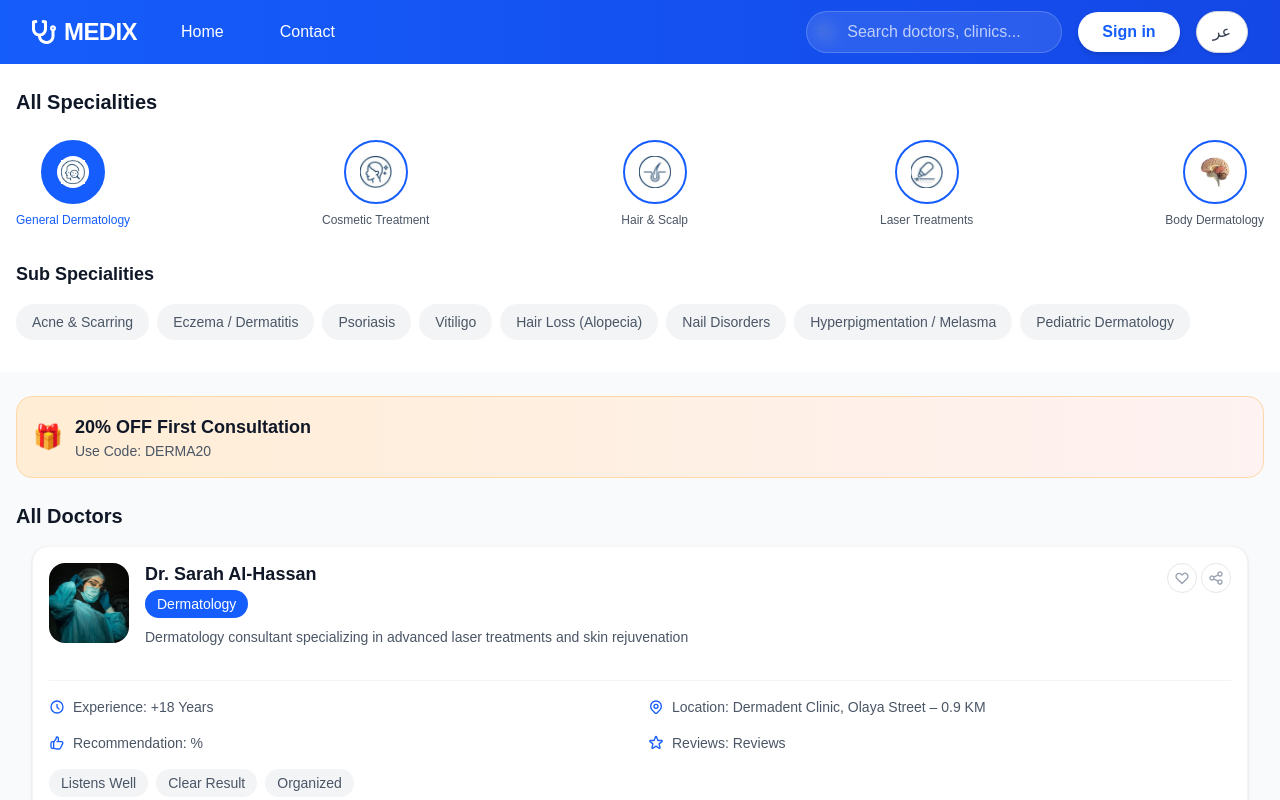
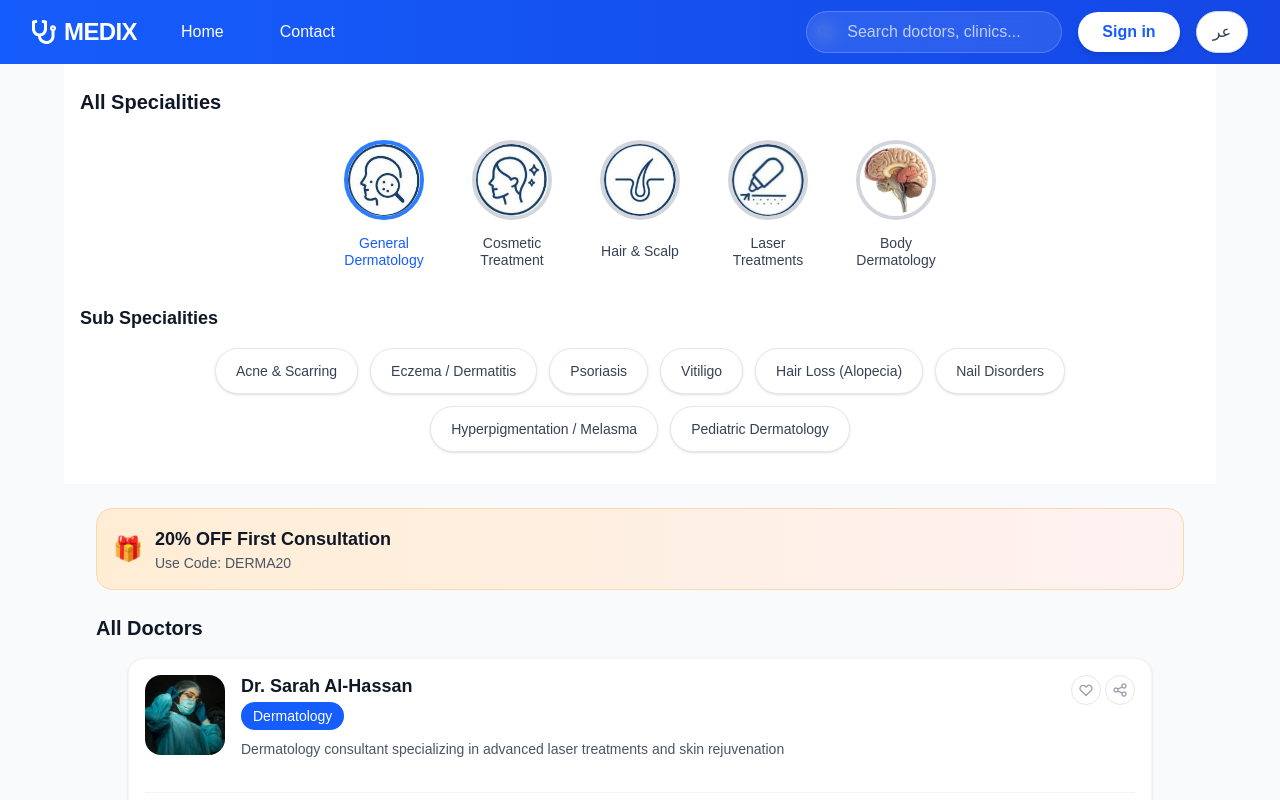
Before and after one commit to Medix-Organization/medix, a Next.js app: page /en/home in a window 1280 px wide. Shown: the top 800 px of the page. Built offline with nearby package versions, Linux system fonts and the light colour scheme; no server answers.

Commit message:
fixed some stylings

```diff
--- a/app/[locale]/doctor-profile/[[...id]]/page.tsx
+++ b/app/[locale]/doctor-profile/[[...id]]/page.tsx
@@ -9,8 +9,8 @@ const Page = async ({ params }: { params: Promise<any> }) => {
   const id = await params;
   console.log("ID from params:", id.id[0]);
   return (
-    <main className="flex flex-col lg:flex-row gap-4 p-4 md:p-6 bg-gray-50 text-gray-800 lg:h-screen lg:overflow-hidden mb-20 md:mb-0">
-      <section className="flex flex-col lg:flex-[1] lg:max-w-sm w-full bg-white rounded-lg shadow-md p-4 md:p-6 h-fit lg:self-start">
+    <main className="flex flex-col lg:flex-row gap-4 p-4 md:p-6  text-gray-800 mb-20 md:mb-0 md:max-w-5xl md:mx-auto lg:max-w-6xl xl:max-w-6xl xl:px-8">
+      <section className="flex flex-col lg:flex-[0.8] lg:max-w-sm w-full bg-white rounded-lg shadow-md p-4 md:p-6 h-fit lg:self-start">
         <section className="">
           <section className="flex flex-col sm:flex-row items-center sm:items-start gap-4">
             <div className="flex-shrink-0">
@@ -74,7 +74,7 @@ const Page = async ({ params }: { params: Promise<any> }) => {
           <p className="text-sm font-semibold text-blue-600">Consultation 350 SAR</p>
         </div>
       </section>
-      <section className="flex flex-col lg:flex-[2] w-full bg-white rounded-lg shadow-md p-4 md:p-6 lg:overflow-y-auto lg:max-h-full">
+      <section className="flex flex-col lg:flex-[1.2] w-full bg-white rounded-lg shadow-md p-4 md:p-6">
         <h1 className="text-2xl font-bold mb-4">Doctor Profile</h1>
         <Tabs />
       </section>
--- a/app/[locale]/home/page.tsx
+++ b/app/[locale]/home/page.tsx
@@ -8,9 +8,11 @@ export default function HomePage() {
   return (
     <div className="min-h-screen w-full bg-gray-50 text-gray-800">
       <main className="w-full">
+        {/* Container for larger screens */}
+        <div className="md:max-w-4xl md:mx-auto lg:max-w-5xl xl:max-w-6xl">
           <SpecialitiesAndSubs />
           <PromoBanner />
-        <section className="px-4 pb-6">
+          <section className="px-4 pb-6 md:px-6 lg:px-8">
             <h3 className="text-xl font-bold text-gray-900 mb-4">All Doctors</h3>
             <div className="space-y-0">
               {doctors.map((d) => (
@@ -18,6 +20,7 @@ export default function HomePage() {
               ))}
             </div>
           </section>
+        </div>
       </main>
     </div>
   );
--- a/app/components/NavBar.tsx
+++ b/app/components/NavBar.tsx
@@ -1,6 +1,6 @@
 import { getTranslations } from "next-intl/server";
 import { SignInButton, SignedIn, SignedOut, UserButton } from "@clerk/nextjs";
-import { FaSearch, FaStethoscope, FaHome, FaUserMd, FaPhone } from "react-icons/fa";
+import { FaSearch, FaStethoscope, FaHome, FaUserMd, FaPhone, FaUser } from "react-icons/fa";
 import ToggleLanguageButton from "./ToggleLanguageButton";
 import { Link } from "@/i18n/navigation";
 
@@ -124,9 +124,7 @@ const NavBar = async () => {
             <SignedOut>
               <SignInButton>
                 <button className="flex flex-col items-center gap-1 text-gray-600 hover:text-blue-600 transition-colors">
-                  <div className="w-5 h-5 rounded-full bg-gray-200 flex items-center justify-center">
-                    <span className="text-xs font-bold text-gray-600">?</span>
-                  </div>
+                  <FaUser className="text-lg" />
                   <span className="text-xs font-medium truncate">{t('signIn')}</span>
                 </button>
               </SignInButton>
--- a/app/components/home-page/PromoBanner.tsx
+++ b/app/components/home-page/PromoBanner.tsx
@@ -2,7 +2,7 @@ import React from 'react';
 
 const PromoBanner = () => {
   return (
-    <div className="mx-4 my-6 bg-gradient-to-r from-orange-100 to-red-50 rounded-2xl p-4 border border-orange-200">
+    <div className="mx-4 my-6 bg-gradient-to-r from-orange-100 to-red-50 rounded-2xl p-4 border border-orange-200 md:mx-6 lg:mx-8">
       <div className="flex items-center justify-center gap-3">
         <div className="text-2xl">🎁</div>
         <div className="flex-1">
--- a/app/components/home-page/SpecialitiesAndSubs.tsx
+++ b/app/components/home-page/SpecialitiesAndSubs.tsx
@@ -13,42 +13,30 @@ const SpecialitiesAndSubs = () => {
       {/* All Specialities Section */}
       <div className="px-4 py-6">
         <h2 className="text-xl font-bold text-gray-900 mb-6">All Specialities</h2>
-        <div className="flex justify-between items-center gap-2 overflow-x-auto pb-2">
+        <div className="flex justify-between items-center gap-4 overflow-x-auto pb-2 md:justify-center md:gap-8 md:max-w-2xl md:mx-auto lg:max-w-3xl lg:gap-12">
           {specialties.map((speciality, i) => (
             <div key={speciality.id} className="flex flex-col items-center min-w-0 flex-shrink-0">
               <button
-                className={`transition-all duration-200 w-16 h-16 rounded-full flex items-center justify-center overflow-hidden border-2 ${
+                className={`transition-all duration-200 w-20 h-20 rounded-full flex items-center justify-center overflow-hidden border-4 ${
                   activeSpecialty.label === speciality.label
-                    ? "bg-blue-600 border-blue-600"
-                    : "bg-white border-blue-600"
+                    ? "bg-blue-100 border-blue-500"
+                    : "bg-blue-50 border-gray-300 hover:border-blue-300"
                 }`}
                 onClick={() => setActiveSpecialty(speciality)}
               >
-                {activeSpecialty.label === speciality.label ? (
-                  <div className="w-8 h-8 rounded-full bg-white flex items-center justify-center">
-                    <Image
-                      width={24}
-                      height={24}
-                      src={speciality.icon}
-                      alt={speciality.label}
-                      className="w-6 h-6 object-cover"
-                    />
-                  </div>
-                ) : (
-                  <Image
-                    width={32}
-                    height={32}
-                    src={speciality.icon}
-                    alt={speciality.label}
-                    className="w-8 h-8 object-cover"
-                  />
-                )}
+                <Image
+                  width={80}
+                  height={80}
+                  src={speciality.icon}
+                  alt={speciality.label}
+                  className="w-full h-full object-cover"
+                />
               </button>
               <div
-                className={`mt-2 text-center text-xs font-medium ${
+                className={`mt-3 text-center text-sm font-medium max-w-[80px] leading-tight h-10 flex items-center justify-center ${
                   activeSpecialty.label === speciality.label
                     ? "text-blue-600"
-                    : "text-gray-600"
+                    : "text-gray-700"
                 }`}
               >
                 {t(`specialties.${i}.label`)}
@@ -61,15 +49,15 @@ const SpecialitiesAndSubs = () => {
       {/* Sub Specialities Section */}
       <div className="px-4 pb-6">
         <h3 className="text-lg font-bold text-gray-900 mb-4">Sub Specialities</h3>
-        <div className="flex gap-2 overflow-x-auto pb-2 scrollbar-hide">
+        <div className="flex gap-3 overflow-x-auto pb-2 scrollbar-hide md:justify-center md:flex-wrap md:overflow-visible md:max-w-4xl md:mx-auto" style={{scrollbarWidth: 'none', msOverflowStyle: 'none'}}>
           {activeSpecialty.tags.map((tag, i) => (
             <button
               key={i}
               onClick={() => setActiveTag(tag)}
-              className={`px-4 py-2 rounded-full text-sm font-medium transition-all duration-200 whitespace-nowrap flex-shrink-0 ${
+              className={`px-5 py-3 rounded-full text-sm font-medium transition-all duration-200 whitespace-nowrap flex-shrink-0 shadow-sm ${
                 tag === activeTag
-                  ? "bg-blue-600 text-white"
-                  : "bg-gray-100 text-gray-600 hover:bg-gray-200"
+                  ? "bg-blue-600 text-white shadow-blue-200"
+                  : "bg-white text-gray-700 border border-gray-200 hover:bg-blue-50 hover:border-blue-300"
               }`}
             >
               {t(
--- a/app/components/home-page/doctorCard.tsx
+++ b/app/components/home-page/doctorCard.tsx
@@ -7,8 +7,8 @@ const DoctorCard = async (d: any) => {
   console.log(d);
 
   return (
-    <Link href={`/doctor-profile/${d.d.id || 'default'}`} className="block cursor-pointer hover:shadow-md transition-shadow duration-200">
-      <div className="bg-white rounded-2xl shadow-sm border border-gray-100 mx-4 mb-4 hover:border-gray-200 transition-colors duration-200">
+    <Link href={`/doctor-profile/${d.d.id || 'default'}`} className="block cursor-pointer transition-shadow duration-200">
+      <div className="bg-white rounded-2xl shadow-sm border border-gray-100 mx-4 mb-4 hover:border-gray-200 transition-colors duration-200 md:mx-6 lg:mx-8">
       <div className="p-4">
         <div className="flex items-start gap-3 sm:gap-4">
           <Image
```
Also changed, not shown: app/components/Tabs.tsx (+97 -37 lines). Lines whose indentation alone changed are shown as unchanged.
